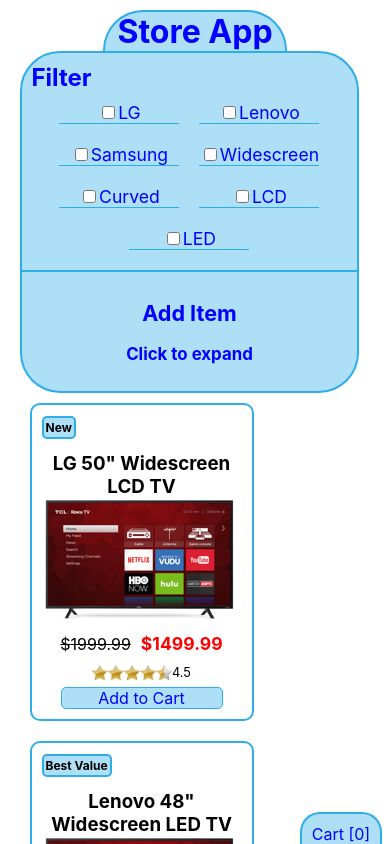
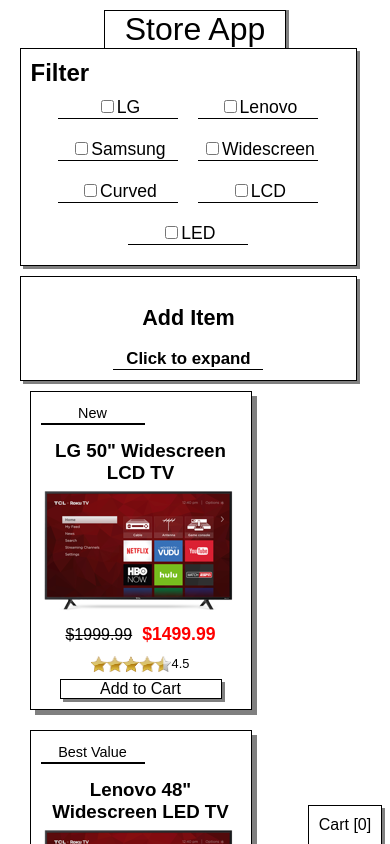
Before and after one commit to JordanMMarsh/ecommerce-app, a React (Create React App) app: page / in a window 390 px wide. Shown: the top 844 px of the page. Built offline with nearby package versions, Linux system fonts and the light colour scheme.

Commit message:
CSS changes

```diff
--- a/src/App.css
+++ b/src/App.css
@@ -1,5 +1,6 @@
 .App {
   text-align: center;
+  font-family: sans-serif;
 }
 
 .StorePage {
@@ -10,16 +11,16 @@
 }
 
 #storeTitle {
-  color: blue;
-  border: 2px solid #2eadea;
+  color: black;
+  border: 1px solid black;
   border-bottom: none;
-  border-radius: 40px 40px 0px 0px;
-  background-color: #addff7;
+  box-shadow: 3px 0px grey;
   width: 180px;
   margin: auto;
   margin-top: 10px;
   padding-left: 0px;
   padding-right: 0px;
+  font-weight: normal;
 }
 
 .CartModule {
@@ -28,11 +29,10 @@
   right: 0;
   margin-right: 2%;
   margin-top: -10px;
-  border: 2px solid #2eadea;
+  border: 1px solid black;
   border-top: none;
-  border-radius: 0px 0px 20px 20px;
-  background-color: #addff7;
-  color: blue;
+  box-shadow: 3px 3px grey;
+  color: black;
   padding: 10px;
 }
 
@@ -41,8 +41,8 @@
 }
 
 .ShopItem {
-  border: 2px solid #2eadea;
-  border-radius: 10px;
+  border: 1px solid black;
+  box-shadow: 5px 5px grey;
   min-width: 10%;
   max-width: 200px;
   margin: 10px;
@@ -53,6 +53,7 @@
 
 .itemName {
   margin: 5px;
+  margin-bottom: 10px;
   padding: 0px;
 }
 
@@ -75,11 +76,11 @@
 
 .badge {
   margin-top: 1px;
-  font-size: 75%;
-  border: 2px solid #2eadea;
-  border-radius: 5px;
-  background-color: #addff7;
+  font-size: 90%;
+  font-weight: normal;
+  border-bottom: 2px solid black;
   padding: 2px;
+  width: 100px;
 }
 
 .itemName {
@@ -119,9 +120,9 @@
 }
 
 .buyNow {
-  border: 1px solid #2eadea;
-  border-radius: 5px;
-  background-color: #addff7;
+  border: 1px solid black;
+  box-shadow: 3px 3px grey;
+  background-color: white;
   width: 80%;
   margin: auto;
   margin-top: 5px;
@@ -129,6 +130,7 @@
 
 .buyNow:hover {
   cursor: pointer;
+  background-color: #efefef;
 }
 
 .buyButton {
@@ -138,14 +140,17 @@
   margin-right: 5px;
   font-size: 100%;
   font-weight: normal;
-  color: blue;
+  color: black;
+}
+
+.buyNow:active {
+  box-shadow: 0px 0px;
 }
 
 .FilterBar {
-  border: 2px solid #2eadea;
-  border-radius: 40px 0px 40px 0px;
-  color: blue;
-  background-color: #addff7;
+  border: 1px solid black;
+  box-shadow: 3px 3px grey;
+  color: black;
   width: 90%;
   padding: 10px;
   display: flex;
@@ -161,17 +166,18 @@
   width: 120px;
   margin: 10px;
   display: inline-block;
-  border-bottom: 1px solid #2eadea;
+  border-bottom: 1px solid black;
   font-size: 110%;
 }
 
 .FilterItem:hover {
   cursor: pointer;
+  border-right: 1px solid black;
+  box-shadow: 3px 3px grey;
 }
 
-.backToStore:hover {
-  cursor: pointer;
-  text-decoration: underline;
+.FilterItem:active {
+  box-shadow: 0px 0px;
 }
 
 .removeItem:hover {
@@ -191,13 +197,11 @@
 
 .addItemForm {
   width: 200px;
+  margin-top: 10px;
   padding: 10px;
-  border: 2px solid #2eadea;
-  border-radius: 0px 0px 40px 0px;
-  background-color: #addff7;
-  color: blue;
   font-size: 90%;
-  border-top: none;
+  border: 1px solid black;
+  box-shadow: 5px 5px grey;
 }
 
 .addItemForm ul li {
@@ -205,9 +209,16 @@
   text-align: right;
 }
 
+#clickToExpand {
+  border-bottom: 1px solid black;
+  width: 150px;
+  margin: auto;
+}
+
 #clickToExpand:hover {
   cursor: pointer;
-  text-decoration: underline;
+  border-right: 1px solid black;
+  box-shadow: 3px 3px grey;
 }
 
 #hideElement {
@@ -221,31 +232,33 @@
 }
 
 #addItemSubmit {
-  border: 1px solid #2eadea;
-  border-radius: 5px;
-  background-color: #addff7;
+  border: 1px solid black;
+  box-shadow: 2px 2px grey;
   width: 80%;
   margin: auto;
   padding: 0px;
   padding-top: 2px;
   font-size: 100%;
   font-weight: normal;
-  color: blue;
+  background-color: white;
 }
 
 #addItemSubmit:hover {
   cursor: pointer;
-  background-color: white;
+  background-color: #efefef;
+}
+
+#addItemSubmit:active {
+  box-shadow: 0px 0px;
 }
 
 .CartPage {
-  background-color: #addff7;
-  border: 2px solid #2eadea;
-  border-radius: 40px;
+  border: 1px solid black;
+  box-shadow: 5px 5px grey;
   width: 90%;
   min-height: 150px;
   margin: auto;
-  color: blue;
+  color: black;
 }
 
 .cartTotal {
@@ -254,22 +267,25 @@
 
 .backToStore {
   display: block;
-  border-bottom: 1px solid #2eadea;
+  border-bottom: 1px solid black;
   width: 200px;
   margin: auto;
   margin-top: 10px;
   margin-bottom: 20px;
 }
 
+.backToStore:hover {
+  cursor: pointer;
+  border-right: 1px solid black;
+  box-shadow: 2px 2px grey;
+}
+
 @media (max-width: 550px) {
   .addItemForm {
     width: 90%;
     padding: 10px;
-    border-radius: 0px 0px 40px 40px;
-  }
-
-  .FilterBar {
-    border-radius: 40px 40px 0px 0px;
+    margin-top: 10px;
+    box-shadow: 3px 3px grey;
   }
 
   .CartModule {
@@ -278,9 +294,6 @@
     bottom: 0;
     right: 0;
     border-bottom: none;
-    border-top: 2px solid #2eadea;
-    border-radius: 20px 20px 0px 0px;
-    margin-top: 0px;
-    margin-bottom: -10px;
+    border-top: 1px solid black;
   }
 }
```
